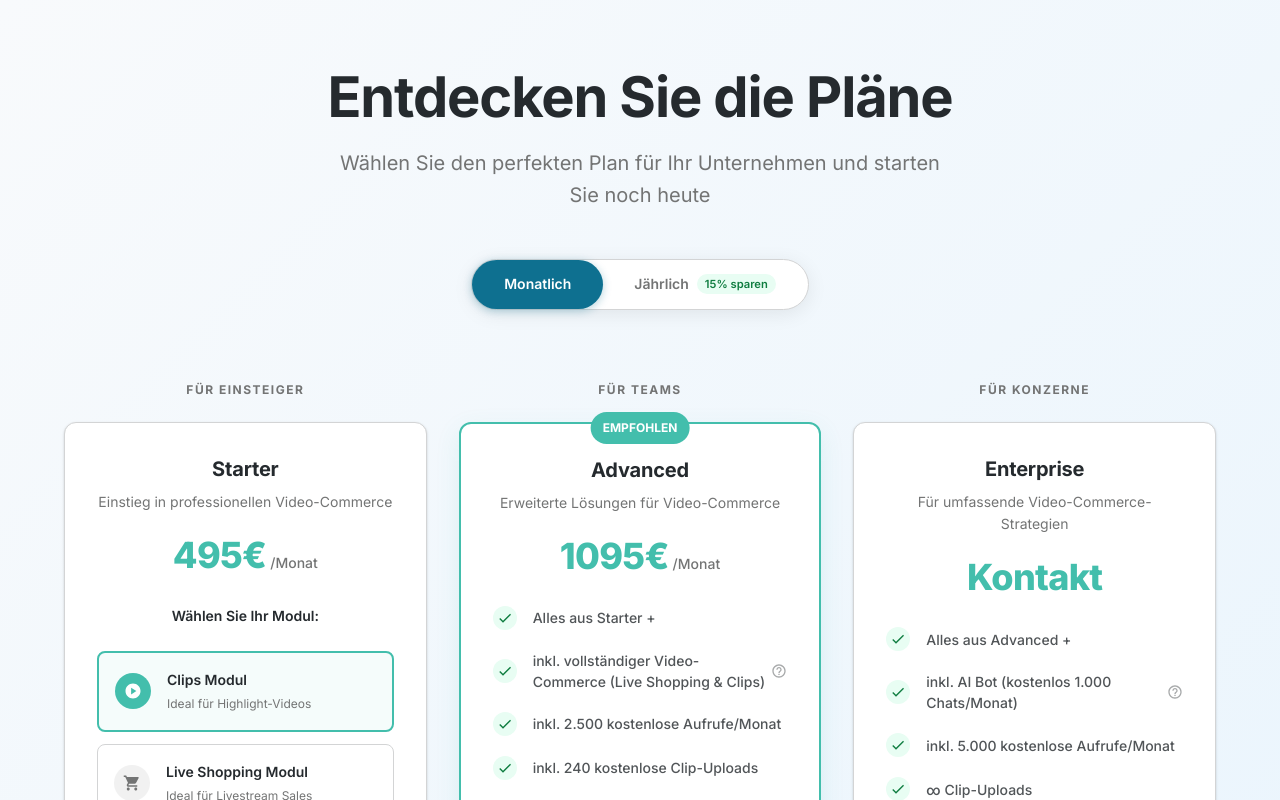
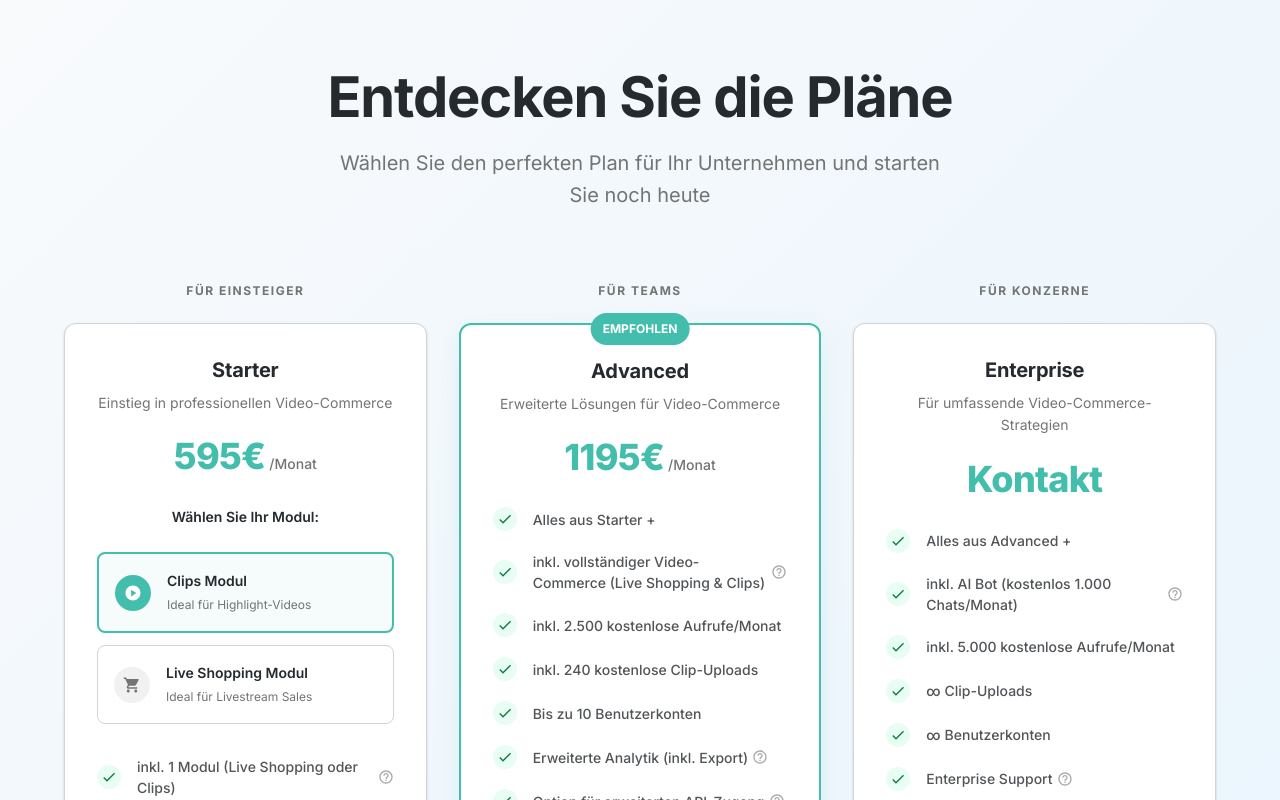
Before and after one commit to DenizD/signup-and-market-optin, a React (Vite) app: page /plans in a window 1280 px wide. Shown: the top 800 px of the page. Built offline with nearby package versions, Linux system fonts and the light colour scheme.

Commit message:
Remove yearly option from plans
Removes the yearly billing option from the plans displayed on the /plans page.

```diff
--- a/src/pages/Plans.tsx
+++ b/src/pages/Plans.tsx
@@ -1,12 +1,10 @@
-
-import { Box, Container, Typography, Button, Card, CardContent, CardActions, Stack, Chip, Tooltip, ToggleButtonGroup, ToggleButton, Grow, Fade, Collapse } from '@mui/material';
+import { Box, Container, Typography, Button, Card, CardContent, CardActions, Stack, Chip, Tooltip, Grow, Collapse } from '@mui/material';
 import { Check, HelpOutline, PlayCircle, ShoppingCart, ExpandMore, ExpandLess } from '@mui/icons-material';
 import { useState } from 'react';
 import { useTranslations } from '@/hooks/useTranslations';
 
 const Plans = () => {
   const { t } = useTranslations();
-  const [billingPeriod, setBillingPeriod] = useState<'monthly' | 'yearly'>('monthly');
   const [selectedModule, setSelectedModule] = useState('clips');
   const [expandedDetails, setExpandedDetails] = useState<string | null>(null);
 
@@ -16,8 +14,7 @@ const Plans = () => {
       name: 'Starter',
       description: t('starterDescription'),
       subtitle: t('starterSubtitle'),
-      monthlyPrice: 495,
-      yearlyPrice: 495,
+      monthlyPrice: 595,
       popular: false,
       color: 'default' as const,
       features: [
@@ -43,8 +40,7 @@ const Plans = () => {
       name: 'Advanced',
       description: t('advancedDescription'),
       subtitle: t('advancedSubtitle'),
-      monthlyPrice: 1095,
-      yearlyPrice: 1095,
+      monthlyPrice: 1195,
       popular: true,
       color: 'primary' as const,
       features: [
@@ -70,7 +66,6 @@ const Plans = () => {
       description: t('enterpriseDescription'),
       subtitle: t('enterpriseSubtitle'),
       monthlyPrice: null,
-      yearlyPrice: null,
       popular: false,
       color: 'secondary' as const,
       features: [
@@ -94,15 +89,7 @@ const Plans = () => {
 
   const formatPrice = (price: number | null) => {
     if (price === null) return t('contact');
-    const displayPrice = billingPeriod === 'yearly' ? Math.floor(price / 12) : price;
-    return `${displayPrice}€`;
-  };
-
-  const getSavings = () => {
-    if (billingPeriod === 'yearly') {
-      return t('saveWithYearly');
-    }
-    return null;
+    return `${price}€`;
   };
 
   const getCardStyles = (plan: typeof plans[0]) => {
@@ -172,72 +159,6 @@ const Plans = () => {
           >
             {t('plansSubtitle')}
           </Typography>
-
-          {/* Modern Billing Toggle */}
-          <Box sx={{
-            display: 'flex',
-            alignItems: 'center',
-            justifyContent: 'center',
-            mb: 6
-          }}>
-            <ToggleButtonGroup
-              value={billingPeriod}
-              exclusive
-              onChange={(_, value) => value && setBillingPeriod(value)}
-              sx={{
-                backgroundColor: '#ffffff',
-                borderRadius: 50,
-                boxShadow: '0 4px 20px rgba(0,0,0,0.08)',
-                border: '1px solid #D3D4D5',
-                '& .MuiToggleButton-root': {
-                  border: 'none',
-                  px: 4,
-                  py: 1.5,
-                  fontWeight: 600,
-                  textTransform: 'none',
-                  color: '#737474',
-                  borderRadius: 50,
-                  '&.Mui-selected': {
-                    backgroundColor: 'rgb(14, 112, 144)',
-                    color: '#ffffff',
-                    boxShadow: '0 2px 8px rgba(14, 112, 144, 0.3)',
-                    '&:hover': {
-                      backgroundColor: 'rgb(12, 100, 128)'
-                    }
-                  },
-                  '&:hover': {
-                    backgroundColor: 'transparent'
-                  }
-                }
-              }}
-            >
-              <ToggleButton value="monthly">{t('monthly')}</ToggleButton>
-              <ToggleButton value="yearly">
-                <Stack direction="row" alignItems="center" spacing={1}>
-                  <span>{t('yearly')}</span>
-                  <Chip
-                    label={t('save15')}
-                    size="small"
-                    sx={{
-                      backgroundColor: '#E8FDF3',
-                      color: '#0F7D40',
-                      fontSize: '0.7rem',
-                      height: '20px',
-                      fontWeight: 600
-                    }}
-                  />
-                </Stack>
-              </ToggleButton>
-            </ToggleButtonGroup>
-          </Box>
-
-          {getSavings() && (
-            <Fade in>
-              <Typography sx={{ color: '#0F7D40', fontWeight: 600, mb: 4 }}>
-                💰 {getSavings()}
-              </Typography>
-            </Fade>
-          )}
         </Box>
 
         {/* Category Headers */}
```
